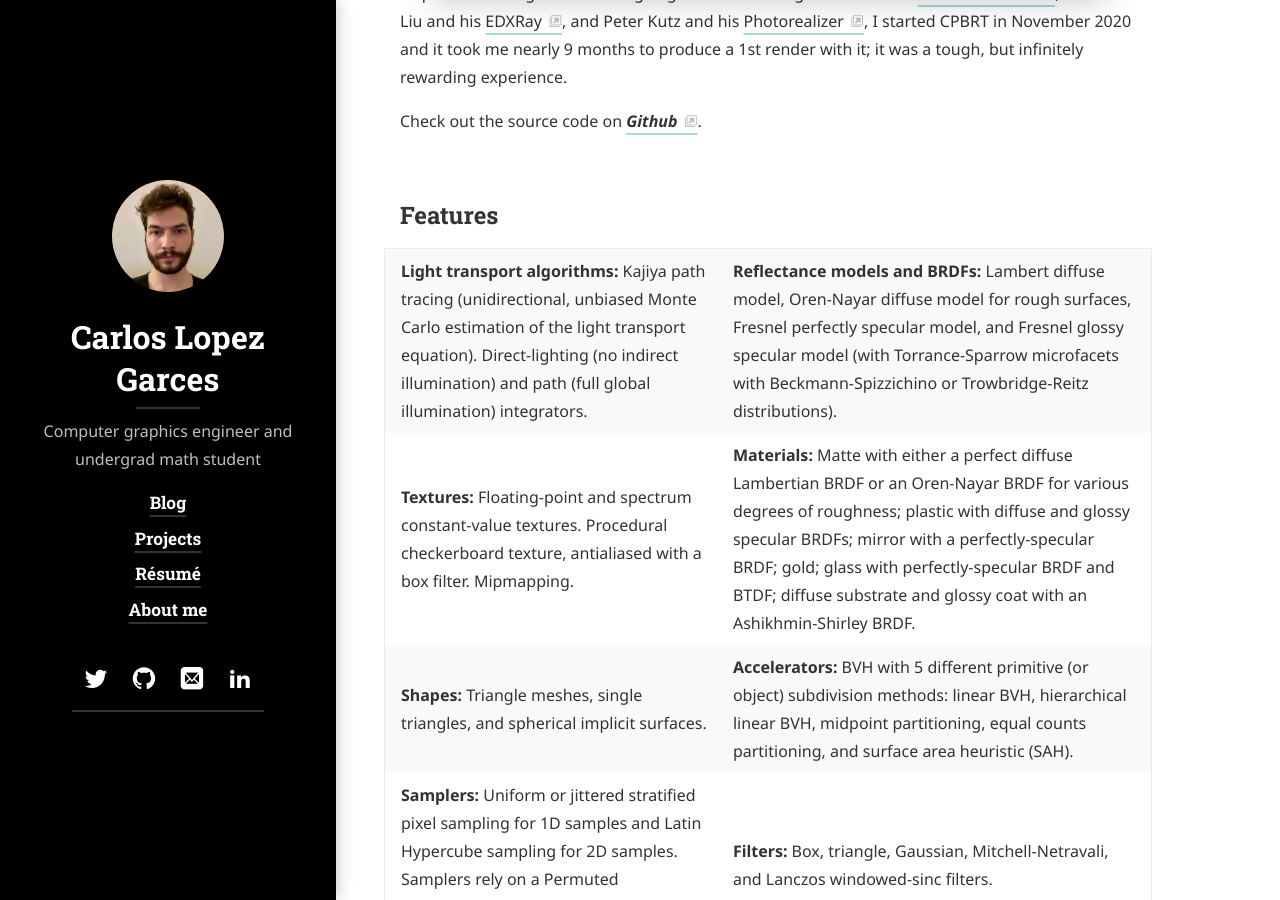
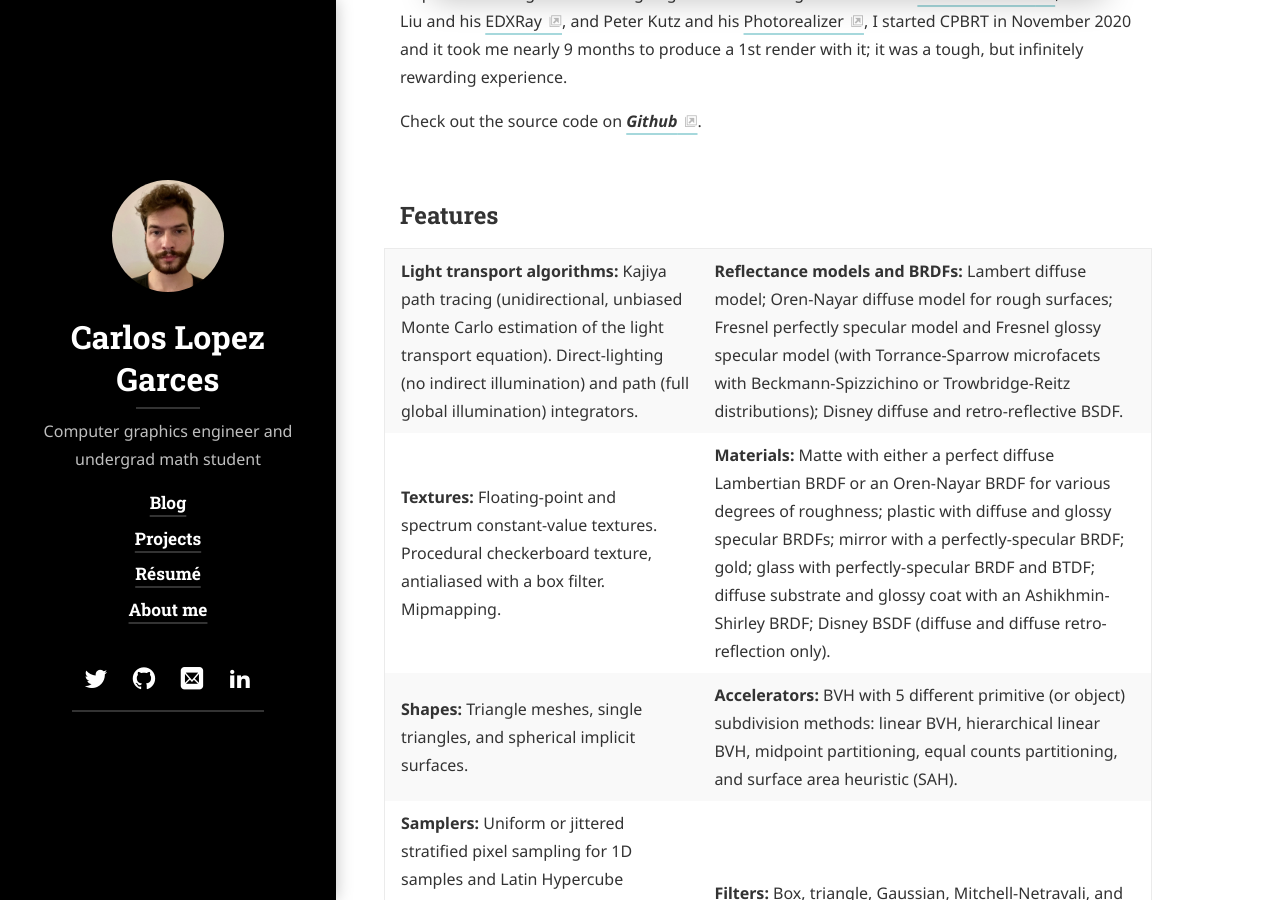
Before and after one commit to carlos-lopez-garces/carlos-lopez-garces.github.io, a Jekyll site: the page built from _projects/cpbrt.md, in a window 1280 px wide and 900 px high, scrolled down 1050 px. Built offline with Jekyll 4.4.1, drawn with Linux system fonts in a browser that asks for light colours; cached includes are drawn as plain includes; nearby versions of some CDN libraries; some web fonts are replaced; library files that are not in the unit come from our copies; some of the changed text lies outside the part shown.

Commit message:
Update CPBRT project with Disney BSDF

```diff
--- a/_config.yml
+++ b/_config.yml
@@ -25,8 +25,7 @@
 # A short description (~150 chars) of the page used for the meta description tag.
 # Can use markdown, but no more than one paragraph (enforced by `>`)
 description:           >
-  Hydejack is a boutique Jekyll theme for hackers, nerds, and academics,
-  with a focus on personal sites that are meant to impress.
+  Computer graphics engineer and undergrad math student.
 
 # A shorter description for the sidebar.
 tagline:               Computer graphics engineer and undergrad math student
--- a/_projects/cpbrt.md
+++ b/_projects/cpbrt.md
@@ -27,8 +27,8 @@
 
 ## Features
 
-| **Light transport algorithms:** Kajiya path tracing (unidirectional, unbiased Monte Carlo estimation of the light transport equation). Direct-lighting (no indirect illumination) and path (full global illumination) integrators. | **Reflectance models and BRDFs:** Lambert diffuse model, Oren-Nayar diffuse model for rough surfaces, Fresnel perfectly specular model, and Fresnel glossy specular model (with Torrance-Sparrow microfacets with Beckmann-Spizzichino or Trowbridge-Reitz distributions). |
-| **Textures:** Floating-point and spectrum constant-value textures. Procedural checkerboard texture, antialiased with a box filter. Mipmapping. | **Materials:** Matte with either a perfect diffuse Lambertian BRDF or an Oren-Nayar BRDF for various degrees of roughness; plastic with diffuse and glossy specular BRDFs; mirror with a perfectly-specular BRDF; gold; glass with perfectly-specular BRDF and BTDF; diffuse substrate and glossy coat with an Ashikhmin-Shirley BRDF. |
+| **Light transport algorithms:** Kajiya path tracing (unidirectional, unbiased Monte Carlo estimation of the light transport equation). Direct-lighting (no indirect illumination) and path (full global illumination) integrators. | **Reflectance models and BRDFs:** Lambert diffuse model; Oren-Nayar diffuse model for rough surfaces; Fresnel perfectly specular model and Fresnel glossy specular model (with Torrance-Sparrow microfacets with Beckmann-Spizzichino or Trowbridge-Reitz distributions); Disney diffuse and retro-reflective BSDF. |
+| **Textures:** Floating-point and spectrum constant-value textures. Procedural checkerboard texture, antialiased with a box filter. Mipmapping. | **Materials:** Matte with either a perfect diffuse Lambertian BRDF or an Oren-Nayar BRDF for various degrees of roughness; plastic with diffuse and glossy specular BRDFs; mirror with a perfectly-specular BRDF; gold; glass with perfectly-specular BRDF and BTDF; diffuse substrate and glossy coat with an Ashikhmin-Shirley BRDF; Disney BSDF (diffuse and diffuse retro-reflection only). |
 | **Shapes:** Triangle meshes, single triangles, and spherical implicit surfaces. | **Accelerators:** BVH with 5 different primitive (or object) subdivision methods: linear BVH, hierarchical linear BVH, midpoint partitioning, equal counts partitioning, and surface area heuristic (SAH).|
 | **Samplers:** Uniform or jittered stratified pixel sampling for 1D samples and Latin Hypercube sampling for 2D samples. Samplers rely on a Permuted Congruential Generator (PCG) pseudo-random number generator. | **Filters:** Box, triangle, Gaussian, Mitchell-Netravali, and Lanczos windowed-sinc filters. |
 | **Lights:** Point, distant, and diffuse area light sources. An area light can take the form of any of the supported *shapes*. Infinite area light source backed by environment map. | **Cameras:** Thin lens perspective and orthographic projective cameras with configurable aperture and focal distance (for depth of field) and film aspect ratio. The perspective camera also has a configurable field of view. |
@@ -43,6 +43,20 @@
 **[Subsurface scattering and the BSSRDF](/blog/cpbrt/2022-08-09-subsurface-scattering-and-the-bssrdf)** (Aug 09, 2022, work in progress): A description of the Bidirectional Scattering Distribution Function (BSSRDF) and its role in simulating subsurface light transport.
 
 ## Select images
+
+***07/21/2023 Diffuse reflection and retro-reflection with a Disney BSDF.***
+{: style="text-align: center;"}
+The Disney BSDF is a mix of a number of BRDFs, BTDFs, and BSSRDFs controlled by a relatively large set of parameters. The model is physically-based for the most part, but it incorporates a couple of additional reflectance models for artistic control.
+
+The base diffuse BRDF adds a couple of Fresnel factors to the Lambertian BRDF to make the model physically-plausible. The resulting images are darker on object edges compared to measured data, though. To compensate, a diffuse retro-reflection BRDF parameterized by a roughness factor increases reflectance at grazing angles, brightening up the edges of objects. This can be appreciated in the following renders.
+
+My Disney BSDF implementation doesn't include the specular reflection and transmission components, the BSSRDF, or the sheen component yet. It is based on Burley's notes *Physically Based Shading at Disney* and it doesn't include the enhancements and corrections in Burley's *Extending the Disney BRDF to a BSDF with Integrated Subsurface Scattering*.
+
+{: style="text-align: justify;"}
+![](/assets/img/projects/cpbrt/26.png)
+{: style="text-align: center;"}
+![](/assets/img/projects/cpbrt/27.png)
+{: style="text-align: center;"}
 
 ***01/23/2023 Diffuse substrate and glossy coat with an Ashikhmin-Shirley BRDF.***
 {: style="text-align: center;"}
```
Also changed, not shown: assets/img/projects/cpbrt/26.png (added), assets/img/projects/cpbrt/27.png (added).
